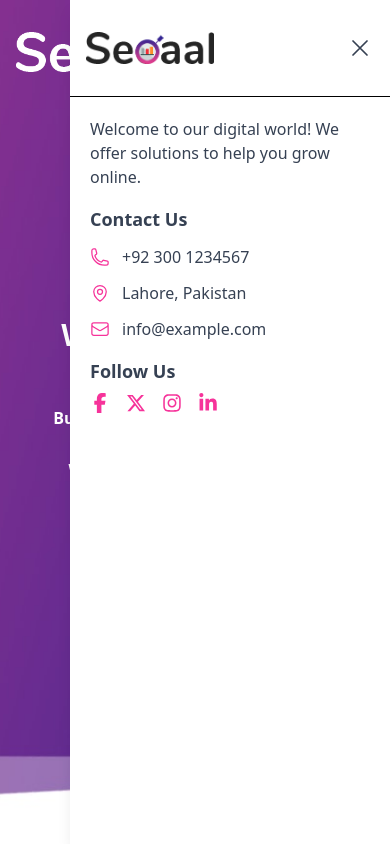
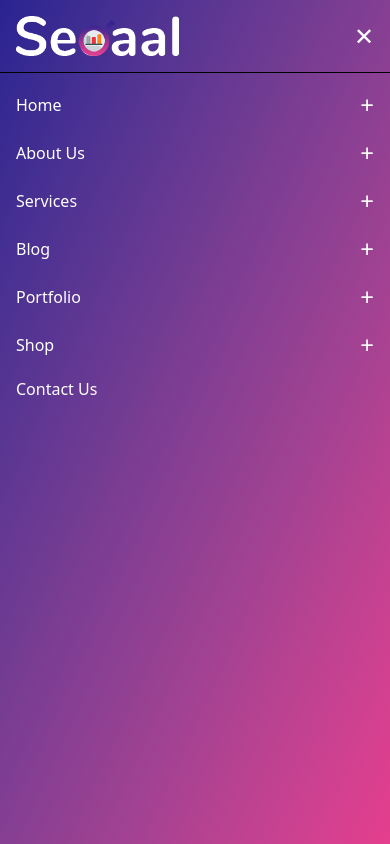
Before and after one commit to MuhammadAsad20/SEOaal, a React (Vite) app: page / in a window 390 px wide. Both pictures are taken after a click on the button 358 px from the left and 52 px from the top of the page. Shown: the top 844 px of the page. Built offline with nearby package versions, Linux system fonts and the light colour scheme.

Commit message:
make some changes in header add a mobile responsive sidebar

```diff
--- a/src/components/Header.jsx
+++ b/src/components/Header.jsx
@@ -1,32 +1,22 @@
 import React, { useState, useEffect } from 'react';
 import {
   Bars3Icon,
-  XMarkIcon,
-  MinusIcon,
   MagnifyingGlassIcon,
   ShoppingCartIcon,
-  PhoneIcon,
-  MapPinIcon,
-  EnvelopeIcon,
 } from '@heroicons/react/24/outline';
-import {
-  FaFacebookF,
-  FaXTwitter,
-  FaInstagram,
-  FaLinkedinIn,
-} from 'react-icons/fa6';
 
-import Seoaal from '../assets/Images/Seoaal.png'; // white version of logo
-import Seoaalb from '../assets/Images/Seoaalb.png';      // black version of logo
+import Seoaal from '../assets/Images/Seoaal.png';
+import Seoaalb from '../assets/Images/Seoaalb.png';
+import Sidebar from './Sidebar';
+import MobileMenu from './MobileMenu'; // ✅ Import MobileMenu
 
 const Header = () => {
   const [isOpen, setIsOpen] = useState(false);
   const [showSidebar, setShowSidebar] = useState(false);
-  const [hoverClose, setHoverClose] = useState(false);
+  const [showMobileMenu, setShowMobileMenu] = useState(false); // ✅ New state
   const [selectedNav, setSelectedNav] = useState('Home');
   const [isScrolled, setIsScrolled] = useState(false);
 
-  // Handle scroll effect
   useEffect(() => {
     const handleScroll = () => {
       setIsScrolled(window.scrollY > 10);
@@ -64,7 +54,7 @@ const Header = () => {
 
           {/* Nav + Buttons */}
           <div className="flex items-center gap-6">
-            <nav className="hidden md:flex items-center gap-6">
+            <nav className="hidden lg:flex items-center gap-6">
               {navLinks.map((link) => (
                 <div key={link.name} className="relative group">
                   <a
@@ -117,7 +107,13 @@ const Header = () => {
                 <ShoppingCartIcon className="w-6 h-6" />
               </button>
               <button
-                onClick={() => setShowSidebar(!showSidebar)}
+                onClick={() => {
+                  if (window.innerWidth < 1024) {
+                    setShowMobileMenu(!showMobileMenu); // ✅ Show MobileMenu
+                  } else {
+                    setShowSidebar(!showSidebar); // ✅ Show Sidebar
+                  }
+                }}
                 className={`focus:outline-none ${
                   isScrolled ? 'text-black' : 'text-white'
                 }`}
@@ -128,7 +124,7 @@ const Header = () => {
           </div>
         </div>
 
-        {/* Mobile Menu */}
+        {/* Mobile Menu (fallback old dropdown) */}
         {isOpen && (
           <div className="md:hidden bg-white px-5 pb-4 mt-2 shadow-md">
             {navLinks.map((link) => (
@@ -154,57 +150,9 @@ const Header = () => {
         )}
       </header>
 
-      {/* Sidebar */}
-      <div
-        className={`fixed top-0 right-0 h-full w-80 bg-white shadow-lg z-50 transform transition-transform duration-300 ${
-          showSidebar ? 'translate-x-0' : 'translate-x-full'
-        }`}
-      >
-        <div className="flex justify-between items-center px-4 py-4 border-b">
-          <img src={Seoaalb} alt="Logo" className="w-32 h-16 object-contain" />
-          <button
-            onClick={() => setShowSidebar(false)}
-            onMouseEnter={() => setHoverClose(true)}
-            onMouseLeave={() => setHoverClose(false)}
-          >
-            {hoverClose ? (
-              <MinusIcon className="w-7 h-7 text-pink-500 transition-all duration-300" />
-            ) : (
-              <XMarkIcon className="w-7 h-7 text-gray-700 transition-all duration-300" />
-            )}
-          </button>
-        </div>
-
-        <div className="p-5 text-gray-700 space-y-4">
-          <p>
-            Welcome to our digital world! We offer solutions to help you grow online.
-          </p>
-          <div className="space-y-3">
-            <h3 className="text-lg font-semibold">Contact Us</h3>
-            <div className="flex items-center gap-3">
-              <PhoneIcon className="w-5 h-5 text-pink-500" />
-              <span>+92 300 1234567</span>
-            </div>
-            <div className="flex items-center gap-3">
-              <MapPinIcon className="w-5 h-5 text-pink-500" />
-              <span>Lahore, Pakistan</span>
-            </div>
-            <div className="flex items-center gap-3">
-              <EnvelopeIcon className="w-5 h-5 text-pink-500" />
-              <span>info@example.com</span>
-            </div>
-          </div>
-          <div className="space-y-2">
-            <h3 className="text-lg font-semibold">Follow Us</h3>
-            <div className="flex gap-4 text-pink-500">
-              <a href="#"><FaFacebookF className="w-5 h-5" /></a>
-              <a href="#"><FaXTwitter className="w-5 h-5" /></a>
-              <a href="#"><FaInstagram className="w-5 h-5" /></a>
-              <a href="#"><FaLinkedinIn className="w-5 h-5" /></a>
-            </div>
-          </div>
-        </div>
-      </div>
+      {/* Sidebar and MobileMenu Components */}
+      <Sidebar showSidebar={showSidebar} setShowSidebar={setShowSidebar} />
+      <MobileMenu showMobileMenu={showMobileMenu} setShowMobileMenu={setShowMobileMenu} />
     </>
   );
 };
--- /dev/null
+++ b/src/components/MobileMenu.jsx
@@ -0,0 +1,121 @@
+import React from "react";
+import Seoaal from "../assets/Images/Seoaal.png";
+
+const MobileMenu = ({ showMobileMenu, setShowMobileMenu }) => {
+  const [openMenus, setOpenMenus] = React.useState({});
+  const [activeItem, setActiveItem] = React.useState(null);
+  const [activeSubItem, setActiveSubItem] = React.useState(null);
+
+  const toggleSubMenu = (index) => {
+    setOpenMenus((prev) => ({
+      ...prev,
+      [index]: !prev[index],
+    }));
+  };
+
+  const menuItems = [
+    {
+      title: "Home",
+      src: "#",
+      subMenu: ["Overview", "Landing"],
+    },
+    {
+      title: "About Us",
+      src: "#",
+      subMenu: ["Our Team", "Mission"],
+    },
+    {
+      title: "Services",
+      src: "#",
+      subMenu: ["Web", "App", "Design"],
+    },
+    {
+      title: "Blog",
+      src: "#",
+      subMenu: ["Latest Posts", "Categories"],
+    },
+    {
+      title: "Portfolio",
+      src: "#",
+      subMenu: ["Projects", "Clients"],
+    },
+    {
+      title: "Shop",
+      src: "#",
+      subMenu: ["All Products", "Cart"],
+    },
+    {
+      title: "Contact Us",
+      src: "#",
+      subMenu: [],
+    },
+  ];
+
+  return (
+    <div
+      className={`fixed top-0 left-0 w-full bg-gradient-to-br from-[#292391] to-[#e53e8e]  z-50 overflow-hidden transition-all duration-500 ease-in-out ${
+        showMobileMenu ? "h-screen opacity-100" : "h-0 opacity-0"
+      }`}
+    >
+      {/* Header with logo */}
+      <div className="flex justify-between items-center p-4 border-b">
+        <img src={Seoaal} alt="Logo" className="h-10 w-auto object-contain" />
+        <button
+          onClick={() => setShowMobileMenu(false)}
+          className="text-white text-2xl"
+        >
+          ✕
+        </button>
+      </div>
+
+      <div className="p-4">
+        {menuItems.map((item, index) => (
+          <div key={index} className="mb-4">
+            {/* Main menu item */}
+            <div className="flex justify-between items-center">
+            <a
+                href={item.src}
+                onClick={() => setActiveItem(item.title)}
+                className={`font-medium transition-colors cursor-pointer ${
+                  activeItem === item.title
+                    ? "text-amber-400"
+                    : "text-white"
+                }`}
+              >
+                {item.title}
+              </a>
+
+  {item.subMenu.length > 0 && (
+    <button
+      onClick={() => toggleSubMenu(index)}
+      className="text-white text-2xl focus:outline-none"
+    >
+      {openMenus[index] ? "–" : "+"}
+    </button>
+  )}
+</div>
+
+
+            {/* Submenu items */}
+            {openMenus[index] &&
+              item.subMenu.map((subItem, subIndex) => (
+                <div
+                  key={subIndex}
+                  onClick={() => setActiveSubItem(subItem)}
+                  className={`ml-4 mt-2 text-sm cursor-pointer ${
+                    activeSubItem === subItem
+                      ? "text-amber-400 font-semibold"
+                      : "text-gray-400 hover:text-pink-500"
+                  }`}
+                >
+                  {subItem}
+                </div>
+              ))}
+          </div>
+        ))}
+      </div>
+    </div>
+  );
+};
+
+export default MobileMenu;
--- a/src/components/Sidebar.jsx
+++ b/src/components/Sidebar.jsx
@@ -1,4 +1,7 @@
+import React, { useState } from 'react';
 import {
+  MinusIcon,
+  XMarkIcon,
   PhoneIcon,
   MapPinIcon,
   EnvelopeIcon,
@@ -9,3 +12,64 @@ import {
   FaInstagram,
   FaLinkedinIn,
 } from 'react-icons/fa6';
+
+import Seoaalb from '../assets/Images/Seoaalb.png';
+
+const Sidebar = ({ showSidebar, setShowSidebar }) => {
+  const [hoverClose, setHoverClose] = useState(false);
+
+  return (
+    <div
+      className={`fixed top-0 right-0 h-full w-80 bg-white shadow-lg z-50 transform transition-transform duration-300 ${
+        showSidebar ? 'translate-x-0' : 'translate-x-full'
+      }`}
+    >
+      <div className="flex justify-between items-center px-4 py-4 border-b">
+        <img src={Seoaalb} alt="Logo" className="w-32 h-16 object-contain" />
+        <button
+          onClick={() => setShowSidebar(false)}
+          onMouseEnter={() => setHoverClose(true)}
+          onMouseLeave={() => setHoverClose(false)}
+        >
+          {hoverClose ? (
+            <MinusIcon className="w-7 h-7 text-pink-500 transition-all duration-300" />
+          ) : (
+            <XMarkIcon className="w-7 h-7 text-gray-700 transition-all duration-300" />
+          )}
+        </button>
+      </div>
+
+      <div className="p-5 text-gray-700 space-y-4">
+        <p>
+          Welcome to our digital world! We offer solutions to help you grow online.
+        </p>
+        <div className="space-y-3">
+          <h3 className="text-lg font-semibold">Contact Us</h3>
+          <div className="flex items-center gap-3">
+            <PhoneIcon className="w-5 h-5 text-pink-500" />
+            <span>+92 300 1234567</span>
+          </div>
+          <div className="flex items-center gap-3">
+            <MapPinIcon className="w-5 h-5 text-pink-500" />
+            <span>Lahore, Pakistan</span>
+          </div>
+          <div className="flex items-center gap-3">
+            <EnvelopeIcon className="w-5 h-5 text-pink-500" />
+            <span>info@example.com</span>
+          </div>
+        </div>
+        <div className="space-y-2">
+          <h3 className="text-lg font-semibold">Follow Us</h3>
+          <div className="flex gap-4 text-pink-500">
+            <a href="#"><FaFacebookF className="w-5 h-5" /></a>
+            <a href="#"><FaXTwitter className="w-5 h-5" /></a>
+            <a href="#"><FaInstagram className="w-5 h-5" /></a>
+            <a href="#"><FaLinkedinIn className="w-5 h-5" /></a>
+          </div>
+        </div>
+      </div>
+    </div>
+  );
+};
+
+export default Sidebar;
```
Lines whose indentation alone changed are shown as unchanged.
